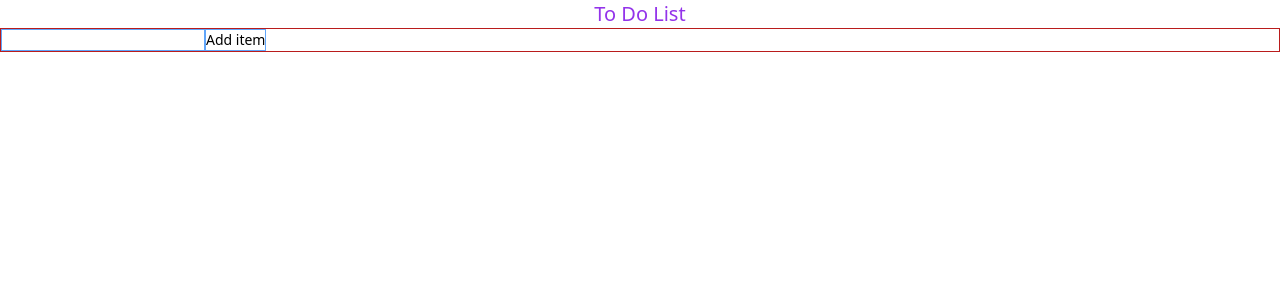
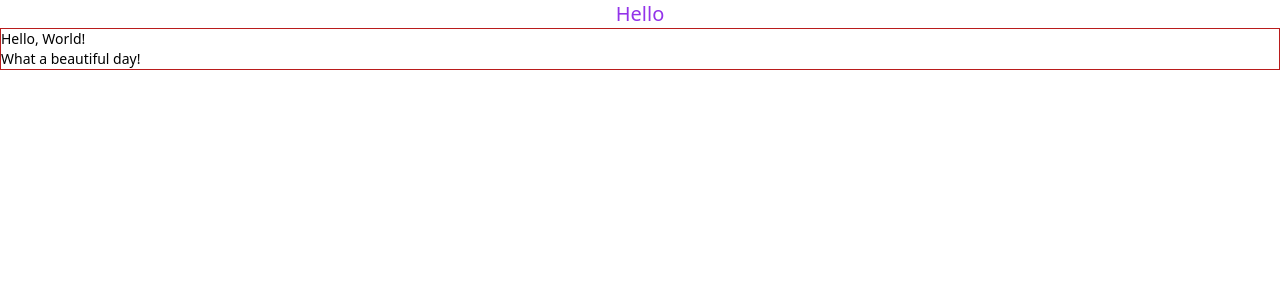
Before and after one commit to AnastasiaGandolfi/Esercizi_React, a React (Create React App) app in the folder my-app/: page / in a window 1280 px wide. Shown: the top 300 px of the page. Built offline with nearby package versions, Linux system fonts and the light colour scheme.

Commit message:
exercise done

```diff
--- a/my-app/src/App.js
+++ b/my-app/src/App.js
@@ -1,29 +1,18 @@
 import React from "react";
 import Container from "./Container";
 import { Hello } from "./HelloWorld";
-import TodoList from "./TodoList";
+import {Age} from "./Age";
 
 
 export class App extends React.Component {
-    /* handleOnLogin = (loginData) => {
+    handleOnLogin = (loginData) => {
         console.log(loginData);
-    } */
+    }
     render() {
-        return (
+        return(
             <div>
-                <Container title={"To Do List"}>
-                    <TodoList render={(items, handleRemoveItem) => {
-                        return( <ul> {items.map((item, index) => {
-                            return <li key={item + index}>
-                                {item}
-                                <button className='border ml-3 border-blue-400' onClick={() => {
-                                    handleRemoveItem(index)
-                                }}>Remove</button>
-                            </li>
-                        })}
-                        </ul>
-                        )
-                    }} />
+                <Container title={"Hello"}>
+                    <Hello />
                 </Container>
             </div>
         )
```
